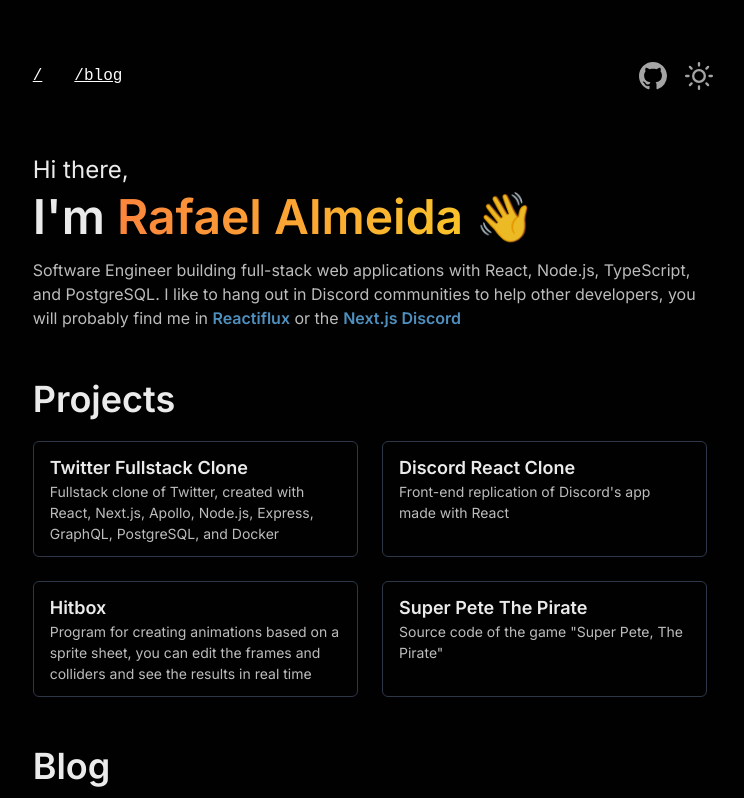
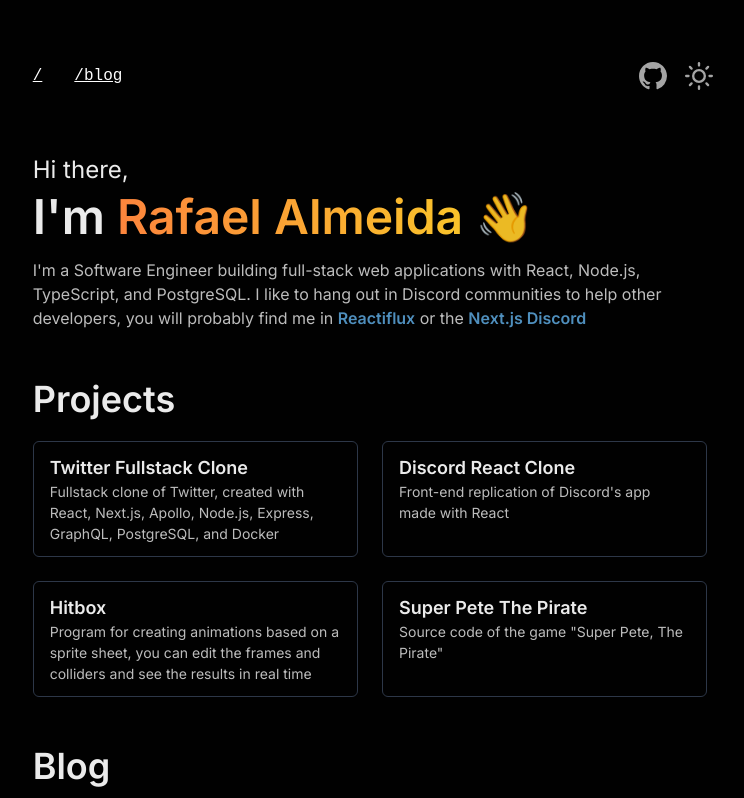
Before and after one commit to rafaelalmeidatk/rafaelalmeidatk.com, a Next.js app: page / in a window 1280 px wide. Shown: the top 798 px of the page, without its empty margins (270-1014 px from the left). Built offline with nearby package versions, Linux system fonts and the light colour scheme.

Commit message:
Update description text

```diff
--- a/src/pages/index.tsx
+++ b/src/pages/index.tsx
@@ -83,7 +83,7 @@
         👋
       </Heading>
       <Text mt={3} opacity={0.8}>
-        Software Engineer building full-stack web applications with React,
+        I'm a Software Engineer building full-stack web applications with React,
         Node.js, TypeScript, and PostgreSQL. I like to hang out in Discord
         communities to help other developers, you will probably find me in{' '}
         <Link href="https://www.reactiflux.com/" isExternal>
```
